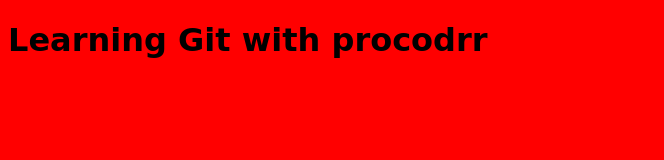
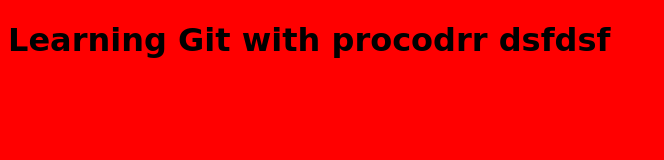
Before and after one commit to nazimansarii/learningGit, a plain HTML site: page index.html in a window 1280 px wide. Shown: the whole page, without its empty margins (0-664 px from the left). Drawn offline with Linux system fonts and the light colour scheme.

Commit message:
Update index.html

```diff
--- a/index.html
+++ b/index.html
@@ -8,6 +8,6 @@
 <script src="script.js" defer></script>
 </head>
 <body>
-    <h1>Learning Git with procodrr</h1>
+    <h1>Learning Git with procodrr  dsfdsf</h1>
 </body>
 </html>
```
